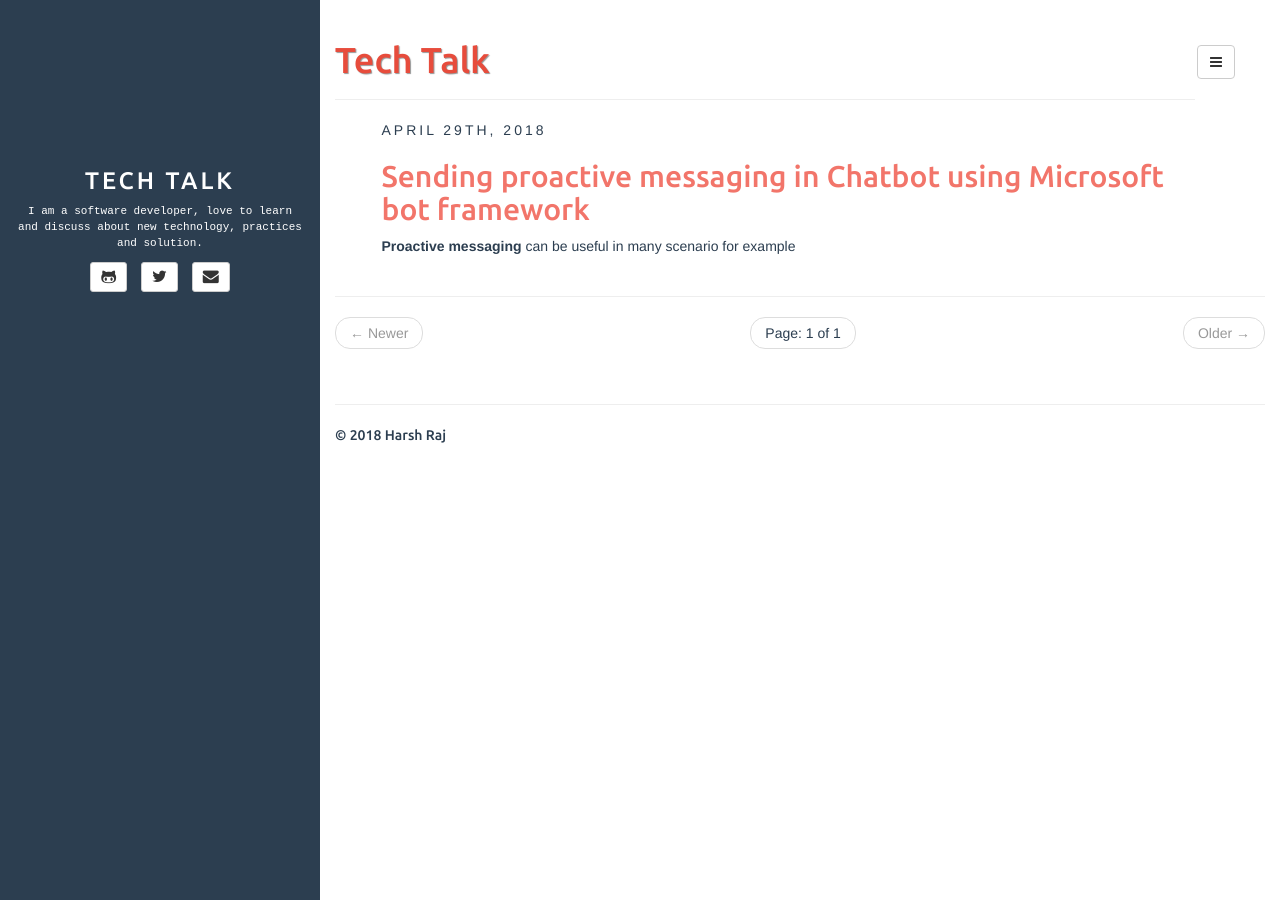
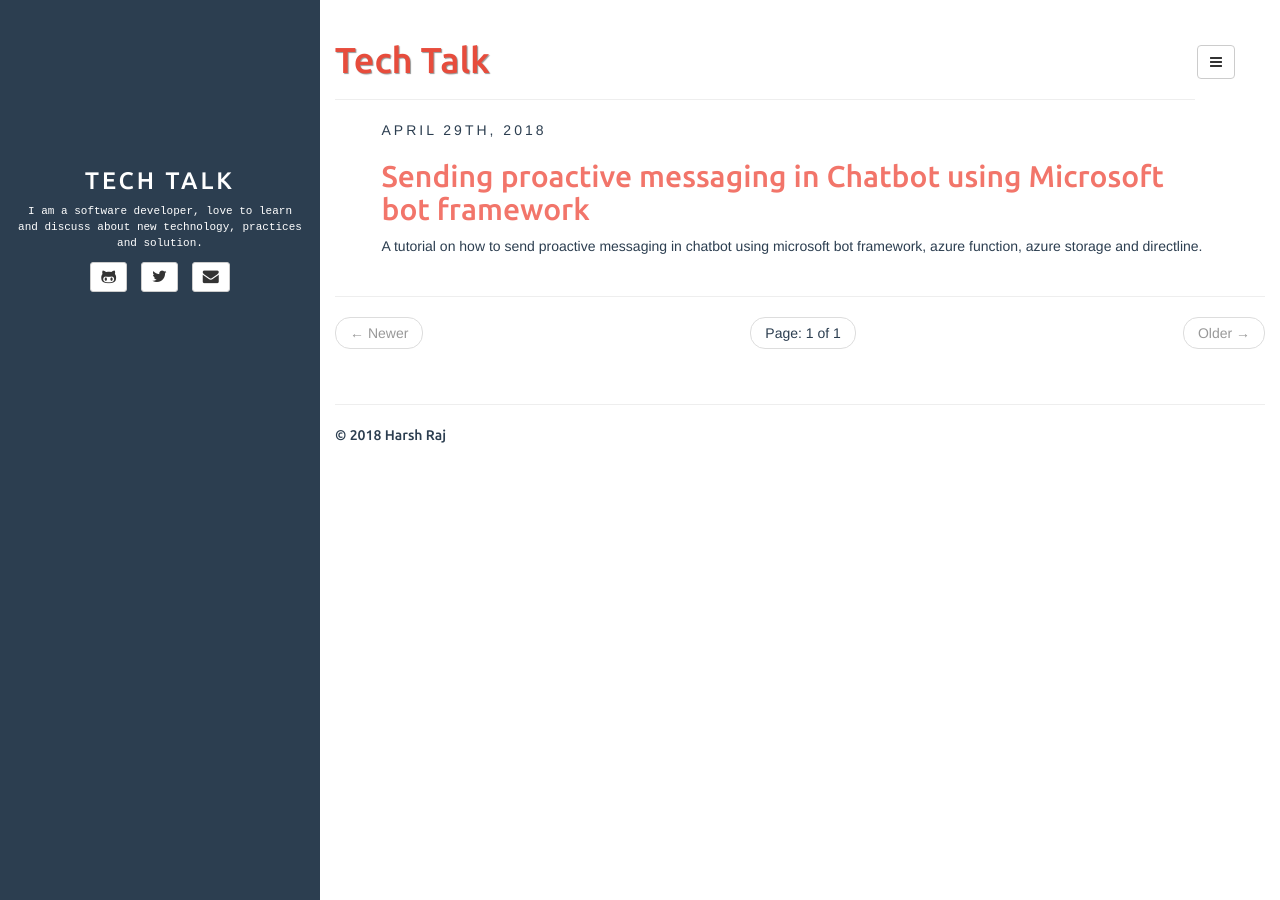
Before and after one commit to sdharshraj/sdharshraj.github.io, a Jekyll site: the page built from index.html, in a window 1280 px wide. Built offline with Jekyll 4.4.1, drawn with Linux system fonts in a browser that asks for light colours; the list of posts is cut into pages by our own code.

Commit message:
Update from Forestry.io - 2018-04-29-sending-proactive-messaging-in-chatbot-using-microsoft-bot-framework.md

```diff
--- a/_posts/2018-04-29-sending-proactive-messaging-in-chatbot-using-microsoft-bot-framework.md
+++ b/_posts/2018-04-29-sending-proactive-messaging-in-chatbot-using-microsoft-bot-framework.md
@@ -7,6 +7,8 @@
 - proactive messaging
 - microsoft bot framework
 - proactive messaging using azure function and queue
+description: A tutorial on how to send proactive messaging in chatbot using microsoft
+  bot framework, azure function, azure storage and directline.
 ---
 **Proactive messaging** can be useful in many scenario for example
 
```
